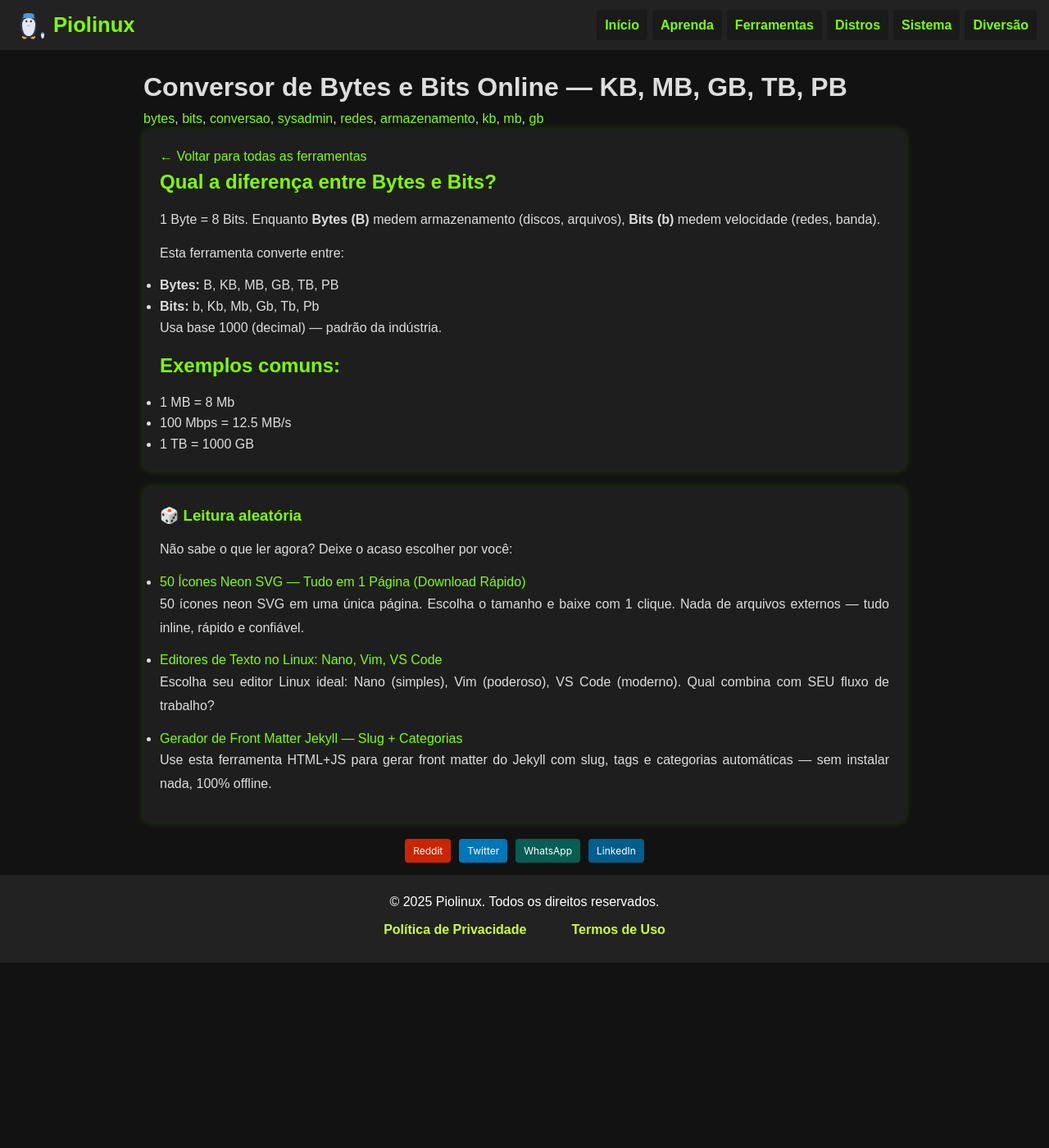
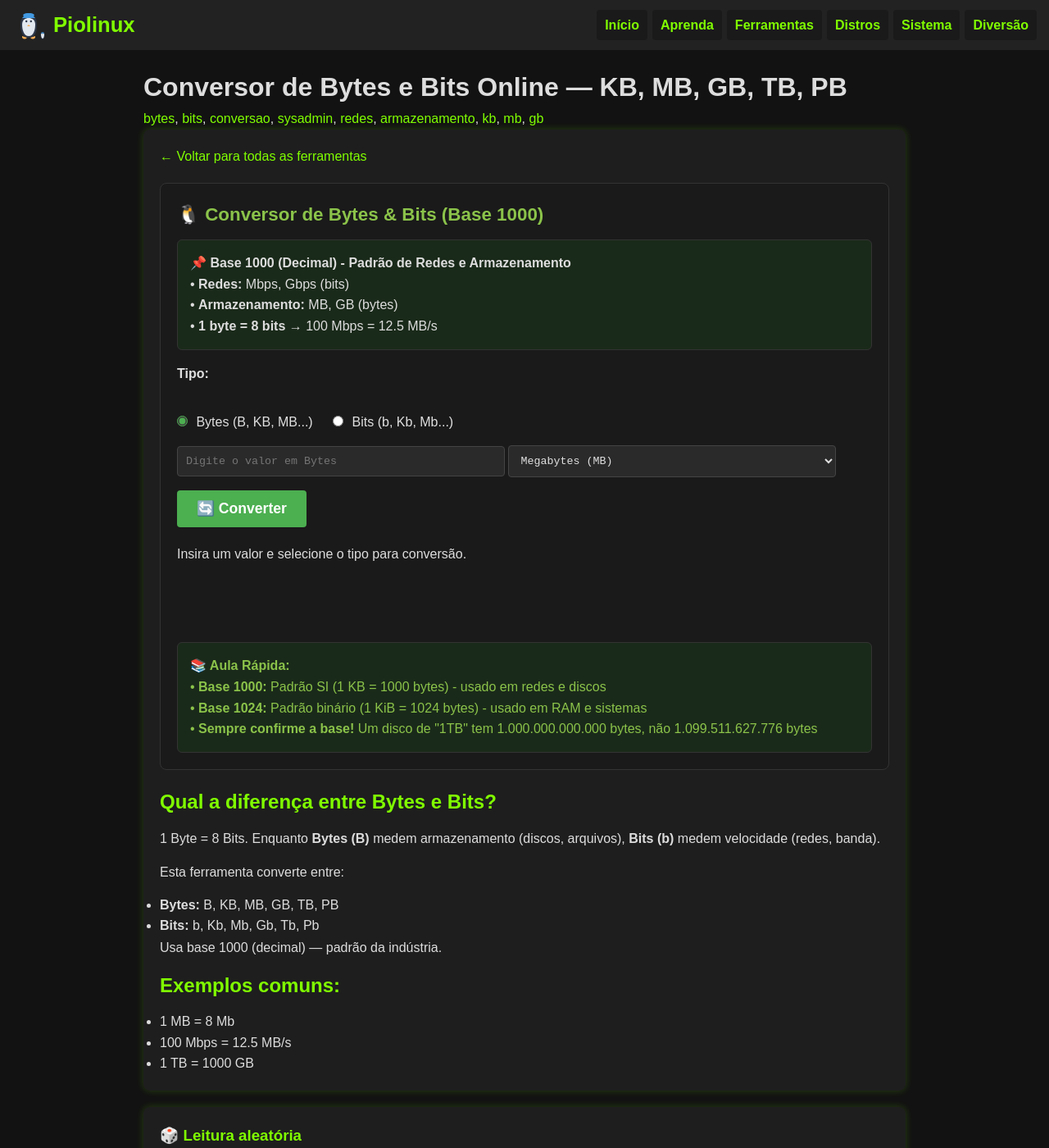
Before and after one commit to Piolinux/piolinux-site, a Jekyll site: the page built from _pages/tools/bytes-converter.html, in a window 1280 px wide and 1400 px high. Shown: the whole window at 82% size. Built offline with Jekyll 4.4.1, drawn with Linux system fonts in a browser that asks for light colours.

Commit message:
Update bytes-converter.html

```diff
--- a/_pages/tools/bytes-converter.html
+++ b/_pages/tools/bytes-converter.html
@@ -16,6 +16,65 @@ tags: [bytes, bits, conversao, sysadmin, redes, armazenamento, kb, mb, gb]
   <a href="/ferramentas/" class="back-link">← Voltar para todas as ferramentas</a>
 
   {% include tool-templates/bytes-converter.html %}
+
+
+<!-- ============= 📊 CONVERSOR DE BYTES / BITS (BASE 1000) ============= -->
+<div class="tool-container" id="bytes-converter" style="background: #1a1a1a; padding: 20px; border-radius: 8px; border: 1px solid #333; margin: 20px 0;">
+  <h2 class="tool-title" style="color: #8bc34a; margin-top: 0; font-size: 1.4em;">🐧 Conversor de Bytes & Bits (Base 1000)</h2>
+
+  <div style="margin-bottom: 16px; padding: 15px; background: #1a2a1a; border-radius: 6px; border: 1px solid #333;">
+    <strong>📌 Base 1000 (Decimal) - Padrão de Redes e Armazenamento</strong><br>
+    • <strong>Redes:</strong> Mbps, Gbps (bits)<br>
+    • <strong>Armazenamento:</strong> MB, GB (bytes)<br>
+    • <strong>1 byte = 8 bits</strong> → 100 Mbps = 12.5 MB/s
+  </div>
+
+  <div style="margin-bottom: 16px;">
+    <label style="color: #e0e0e0; display: block; margin-bottom: 8px;"><strong>Tipo:</strong></label><br>
+    <label style="color: #e0e0e0; margin-right: 20px;">
+        <input type="radio" name="unitType" value="bytes" checked onchange="updatePlaceholder()" style="margin-right: 6px; accent-color: #4caf50;" />
+        Bytes (B, KB, MB...)
+    </label>
+    <label style="color: #e0e0e0;">
+        <input type="radio" name="unitType" value="bits" onchange="updatePlaceholder()" style="margin-right: 6px; accent-color: #4caf50;" />
+        Bits (b, Kb, Mb...)
+    </label>
+  </div>
+
+  <input
+      type="number"
+      id="bytesInput"
+      placeholder="Digite o valor em Bytes"
+      step="any"
+      style="width: 100%; max-width: 400px; padding: 10px; background: #2a2a2a; color: #e0e0e0; border: 1px solid #444; border-radius: 4px; margin-bottom: 16px; font-family: monospace;">
+
+  <select id="unitSelect" style="background: #2a2a2a; color: #e0e0e0; padding: 10px; border: 1px solid #444; border-radius: 4px; width: 100%; max-width: 400px; margin-bottom: 16px; font-family: monospace;">
+    <option value="B">Bytes (B)</option>
+    <option value="KB">Kilobytes (KB)</option>
+    <option value="MB" selected>Megabytes (MB)</option>
+    <option value="GB">Gigabytes (GB)</option>
+    <option value="TB">Terabytes (TB)</option>
+    <option value="PB">Petabytes (PB)</option>
+  </select>
+
+  <button onclick="convertBytes()" style="background: #4caf50; color: white; border: none; padding: 12px 24px; border-radius: 4px; cursor: pointer; font-weight: bold; font-size: 1.1em;">
+    🔄 Converter
+  </button>
+
+  <div id="bytesResult" style="min-height: 100px; margin: 20px 0;">
+    Insira um valor e selecione o tipo para conversão.
+  </div>
+
+  <div style="background: #1a2a1a; color: #8bc34a; padding: 15px; border-radius: 6px; margin-top: 20px; border: 1px solid #333;">
+    <strong>📚 Aula Rápida:</strong><br>
+    • <strong>Base 1000:</strong> Padrão SI (1 KB = 1000 bytes) - usado em redes e discos<br>
+    • <strong>Base 1024:</strong> Padrão binário (1 KiB = 1024 bytes) - usado em RAM e sistemas<br>
+    • <strong>Sempre confirme a base!</strong> Um disco de "1TB" tem 1.000.000.000.000 bytes, não 1.099.511.627.776 bytes
+  </div>
+</div>
+
+
+
 
   <div class="seo-content">
     <h2>Qual a diferença entre Bytes e Bits?</h2>
```
